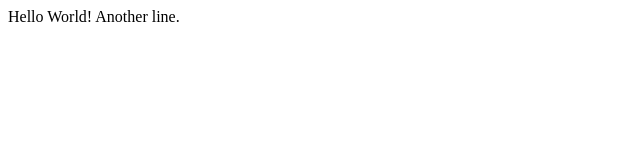
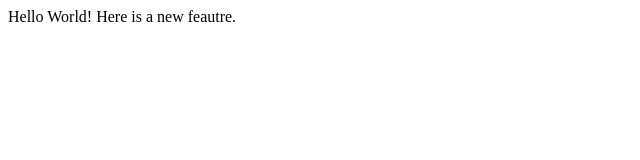
Before and after one commit to Deshdeepak1/lecture1, a plain HTML site: page index.html in a window 1280 px wide. Shown: the full height of the page, 0-640 px from the left. Drawn offline with Linux system fonts and the light colour scheme.

Commit message:
Updated another line

```diff
--- a/index.html
+++ b/index.html
@@ -5,6 +5,6 @@
 	</head>
 	<body>
 		Hello World!
-		Another line.
+		Here is a new feautre.
 	</body>
 </html>
```
